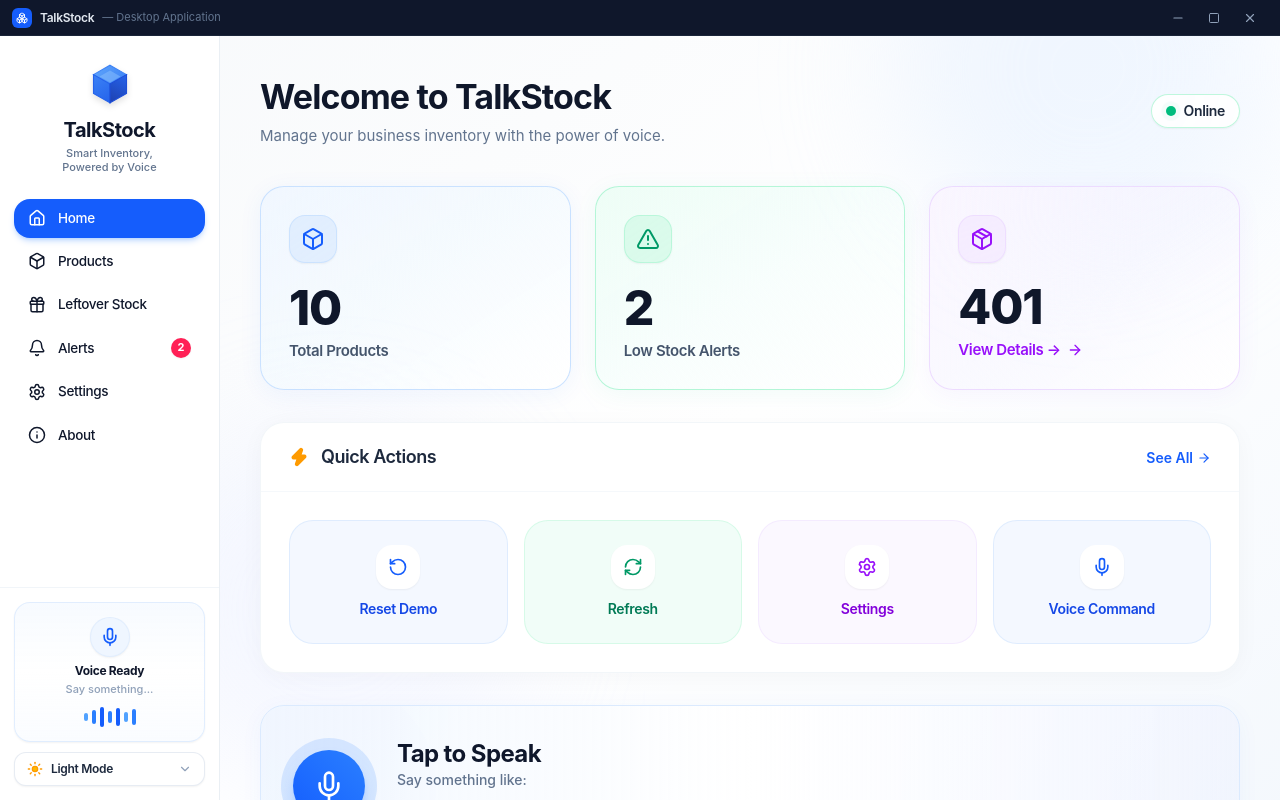
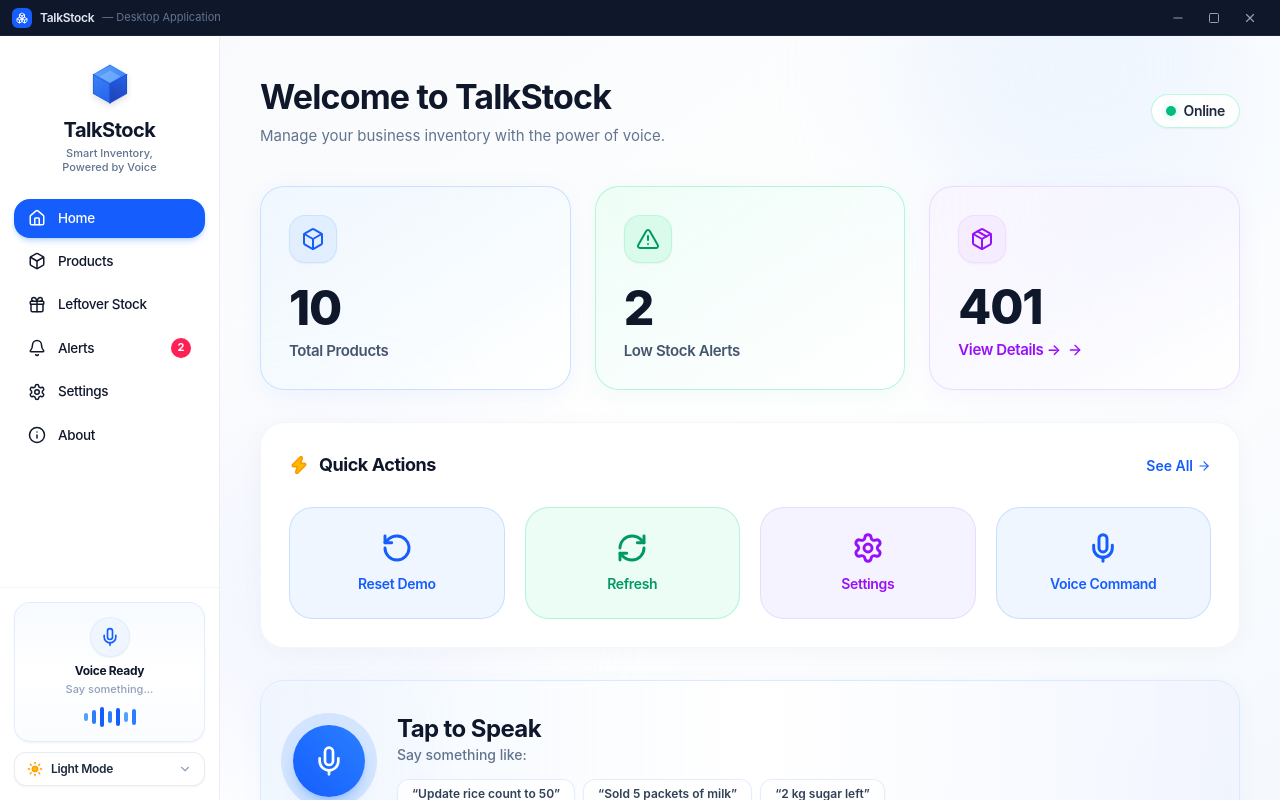
Before and after one commit to kishorea7001/STOCKS, a Next.js app: page / in a window 1280 px wide. Built offline with nearby package versions, Linux system fonts and the light colour scheme.

Commit message:
feat: implement Quick Actions card with four equal-sized action buttons and hover elevations

```diff
--- a/components/dashboard/OverviewPlaceholder.tsx
+++ b/components/dashboard/OverviewPlaceholder.tsx
@@ -25,7 +25,7 @@ export function OverviewPlaceholder() {
       {/* 1. Statistics Cards Row (Equal Height, Perfectly Aligned) */}
       <section aria-label="Key Statistics">
         <div className="grid grid-cols-1 md:grid-cols-3 gap-5 md:gap-6 items-stretch">
-          {/* Card 1: Total Products (Light blue gradient, blue-tinted border, blue cube icon, 10) */}
+          {/* Card 1: Total Products */}
           <StatCard
             title="Total Products"
             number="10"
@@ -33,7 +33,7 @@ export function OverviewPlaceholder() {
             icon={<Box className="h-6 w-6 text-blue-600" />}
           />
 
-          {/* Card 2: Low Stock Alerts (Light green gradient, green-tinted border, green warning icon, 2) */}
+          {/* Card 2: Low Stock Alerts */}
           <StatCard
             title="Low Stock Alerts"
             number="2"
@@ -41,7 +41,7 @@ export function OverviewPlaceholder() {
             icon={<AlertTriangle className="h-6 w-6 text-emerald-600" />}
           />
 
-          {/* Card 3: 401 / View Details → (Light purple gradient, purple-tinted border, purple package icon) */}
+          {/* Card 3: 401 / View Details → */}
           <StatCard
             number="401"
             linkText="View Details →"
@@ -55,7 +55,7 @@ export function OverviewPlaceholder() {
       <section aria-label="Quick Actions">
         <Card
           title="Quick Actions"
-          icon={<Zap className="h-5 w-5 text-amber-500 fill-amber-500" />}
+          icon={<Zap className="h-5 w-5 text-amber-500 fill-amber-400" />}
           action={
             <button
               type="button"
@@ -66,26 +66,33 @@ export function OverviewPlaceholder() {
             </button>
           }
         >
-          <div className="grid grid-cols-2 sm:grid-cols-4 gap-4">
+          <div className="grid grid-cols-2 md:grid-cols-4 gap-4 md:gap-5">
+            {/* Button 1: Reset Demo (Light blue bg, blue icon/text) */}
             <QuickActionTile
               label="Reset Demo"
               variant="blue"
-              icon={<RotateCcw className="h-5 w-5 text-blue-600" />}
+              icon={<RotateCcw className="h-8 w-8 stroke-[2.2]" />}
             />
+
+            {/* Button 2: Refresh (Light green bg, green icon/text) */}
             <QuickActionTile
               label="Refresh"
               variant="green"
-              icon={<RefreshCw className="h-5 w-5 text-emerald-600" />}
+              icon={<RefreshCw className="h-8 w-8 stroke-[2.2]" />}
             />
+
+            {/* Button 3: Settings (Light purple bg, purple icon/text) */}
             <QuickActionTile
               label="Settings"
               variant="purple"
-              icon={<Settings className="h-5 w-5 text-purple-600" />}
+              icon={<Settings className="h-8 w-8 stroke-[2.2]" />}
             />
+
+            {/* Button 4: Voice Command (Light blue bg, blue icon/text) */}
             <QuickActionTile
               label="Voice Command"
               variant="blue"
-              icon={<Mic className="h-5 w-5 text-blue-600" />}
+              icon={<Mic className="h-8 w-8 stroke-[2.2]" />}
             />
           </div>
         </Card>
--- a/components/ui/Card.tsx
+++ b/components/ui/Card.tsx
@@ -6,6 +6,7 @@ export interface CardProps {
   subtitle?: string;
   icon?: React.ReactNode;
   action?: React.ReactNode;
+  borderHeader?: boolean;
   className?: string;
   bodyClassName?: string;
   hoverEffect?: boolean;
@@ -17,6 +18,7 @@ export function Card({
   subtitle,
   icon,
   action,
+  borderHeader = false,
   className = '',
   bodyClassName = '',
   hoverEffect = false,
@@ -28,16 +30,20 @@ export function Card({
       } ${className}`}
     >
       {(title || icon || action) && (
-        <div className="flex items-center justify-between border-b border-slate-100/70 px-6 py-4 md:px-7 md:py-5">
-          <div className="flex items-center gap-3">
+        <div
+          className={`flex items-center justify-between px-6 pt-6 pb-2 md:px-7 md:pt-7 md:pb-3 ${
+            borderHeader ? 'border-b border-slate-100/70 pb-4 md:pb-5' : ''
+          }`}
+        >
+          <div className="flex items-center gap-2.5">
             {icon && (
-              <div className="flex items-center justify-center text-slate-700">
+              <div className="flex items-center justify-center shrink-0">
                 {icon}
               </div>
             )}
             <div>
               {title && (
-                <h3 className="text-base md:text-lg font-semibold text-slate-800 tracking-tight">
+                <h3 className="text-base md:text-lg font-bold text-slate-900 tracking-tight">
                   {title}
                 </h3>
               )}
@@ -51,7 +57,9 @@ export function Card({
           {action && <div className="shrink-0">{action}</div>}
         </div>
       )}
-      <div className={`p-6 md:p-7 ${bodyClassName}`}>{children}</div>
+      <div className={`p-6 md:p-7 ${title || icon || action ? 'pt-3 md:pt-4' : ''} ${bodyClassName}`}>
+        {children}
+      </div>
     </div>
   );
 }
--- a/components/ui/QuickActionTile.tsx
+++ b/components/ui/QuickActionTile.tsx
@@ -3,7 +3,7 @@ import React from 'react';
 export interface QuickActionTileProps {
   label: string;
   icon: React.ReactNode;
-  variant?: 'blue' | 'green' | 'purple' | 'yellow';
+  variant?: 'blue' | 'green' | 'purple';
   onClick?: () => void;
   disabled?: boolean;
   className?: string;
@@ -18,23 +18,41 @@ export function QuickActionTile({
   className = '',
 }: QuickActionTileProps) {
   const variantStyles = {
-    blue: 'bg-blue-50/70 hover:bg-blue-100/70 text-blue-700 border-blue-100/80 hover:border-blue-200',
-    green: 'bg-emerald-50/70 hover:bg-emerald-100/70 text-emerald-700 border-emerald-100/80 hover:border-emerald-200',
-    purple: 'bg-purple-50/70 hover:bg-purple-100/70 text-purple-700 border-purple-100/80 hover:border-purple-200',
-    yellow: 'bg-amber-50/70 hover:bg-amber-100/70 text-amber-800 border-amber-100/80 hover:border-amber-200',
+    blue: {
+      button:
+        'bg-[#EFF6FF] border-blue-200/80 text-blue-600 hover:bg-blue-100/70 hover:border-blue-300 hover:shadow-[0_8px_20px_rgba(37,99,235,0.12)]',
+      text: 'text-blue-600',
+    },
+    green: {
+      button:
+        'bg-[#ECFDF5] border-emerald-200/80 text-emerald-600 hover:bg-emerald-100/70 hover:border-emerald-300 hover:shadow-[0_8px_20px_rgba(16,185,129,0.12)]',
+      text: 'text-emerald-600',
+    },
+    purple: {
+      button:
+        'bg-[#F5F3FF] border-purple-200/80 text-purple-600 hover:bg-purple-100/70 hover:border-purple-300 hover:shadow-[0_8px_20px_rgba(139,92,246,0.12)]',
+      text: 'text-purple-600',
+    },
   };
+
+  const style = variantStyles[variant];
 
   return (
     <button
       type="button"
       onClick={onClick}
       disabled={disabled}
-      className={`group flex flex-col items-center justify-center gap-2.5 rounded-2xl md:rounded-3xl border p-5 md:p-6 transition-all duration-200 hover:-translate-y-0.5 hover:shadow-sm active:scale-[0.98] disabled:opacity-50 disabled:pointer-events-none cursor-pointer ${variantStyles[variant]} ${className}`}
+      className={`group flex flex-col items-center justify-center py-6 px-4 rounded-2xl md:rounded-3xl border transition-all duration-200 hover:-translate-y-1 active:scale-[0.98] disabled:opacity-50 disabled:pointer-events-none cursor-pointer select-none ${style.button} ${className}`}
     >
-      <div className="flex h-11 w-11 items-center justify-center rounded-2xl bg-white shadow-xs transition-transform duration-200 group-hover:scale-110">
+      {/* Large centered icon with subtle hover animation */}
+      <div className="flex items-center justify-center transition-transform duration-200 group-hover:scale-110">
         {icon}
       </div>
-      <span className="text-xs md:text-sm font-semibold tracking-tight text-center">
+
+      {/* Text underneath */}
+      <span
+        className={`mt-2.5 text-xs md:text-sm font-semibold tracking-tight text-center ${style.text}`}
+      >
         {label}
       </span>
     </button>
```
